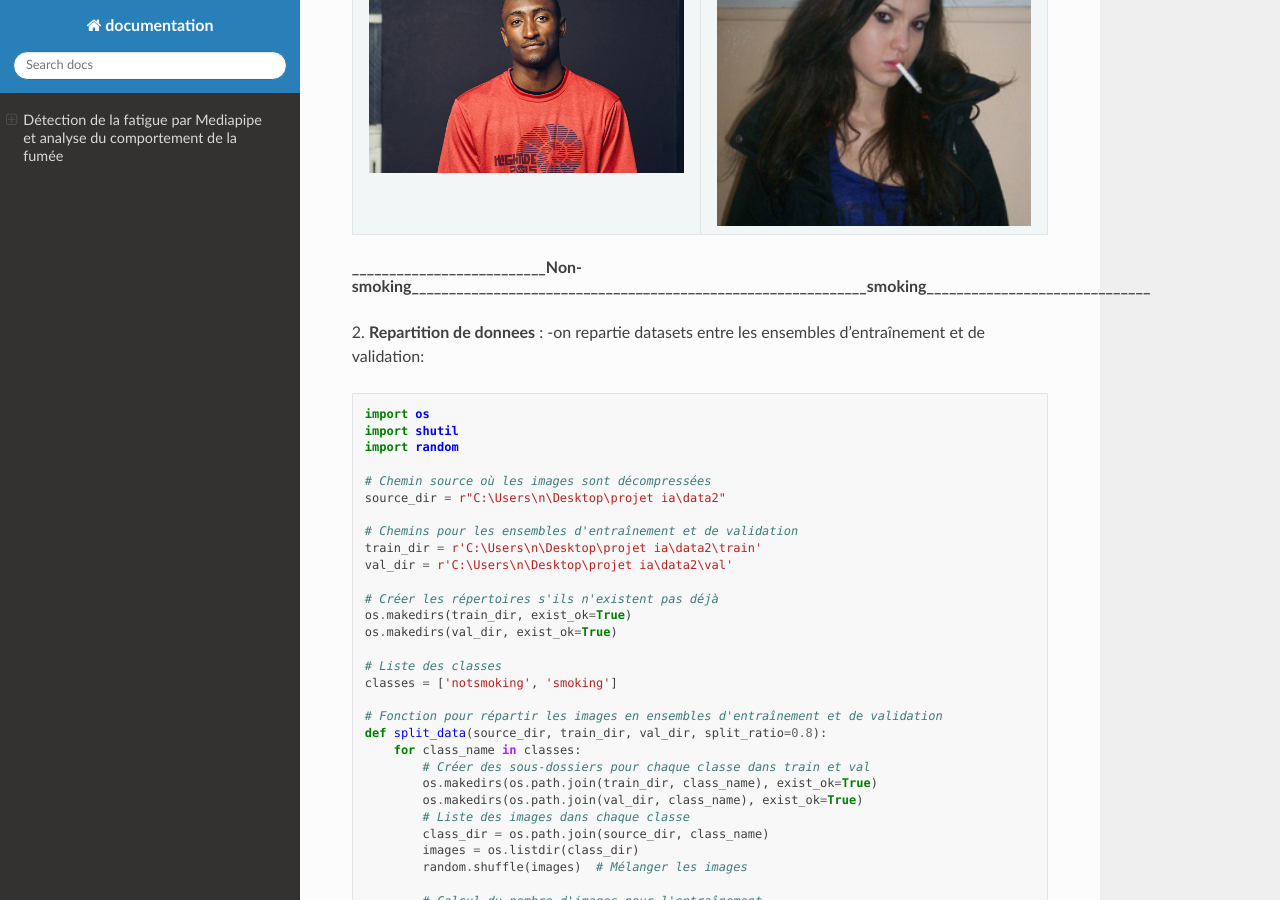
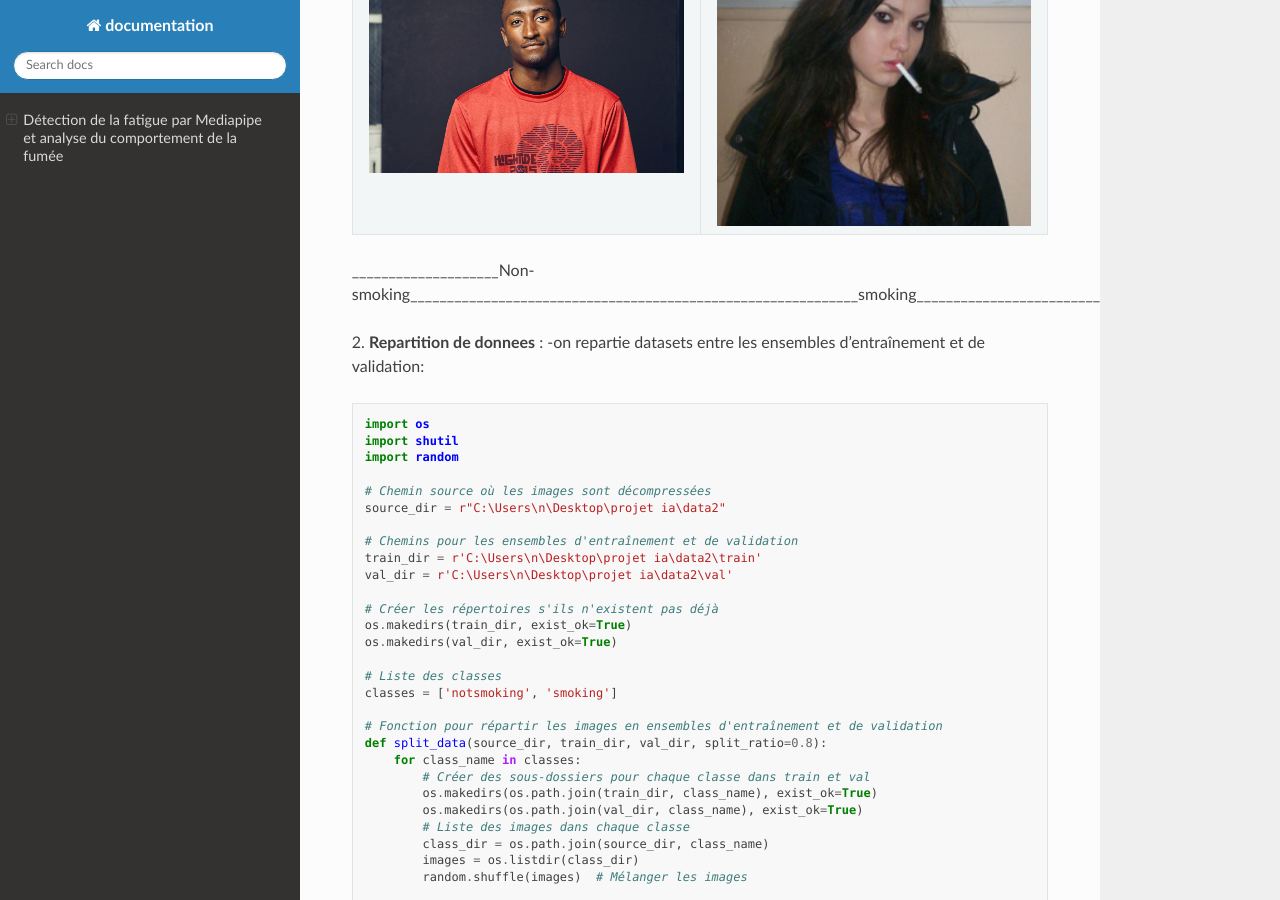
Before and after one commit to fatimafadili/detection, a Sphinx documentation site: the page built from source/index.rst, in a window 1280 px wide and 900 px high, scrolled down 7643 px. Built offline with Sphinx 7.4.7 and the Read the Docs theme 3.1.0, drawn with Linux system fonts in a browser that asks for light colours; some of the changed text lies outside the part shown.

```diff
--- a/source/index.rst
+++ b/source/index.rst
@@ -371,8 +371,8 @@ exemple de data :
      - .. image:: image/smok64.jpg
          :alt: Image 2
          :width: 500px
-__________________________Non-smoking_____________________________________________________________smoking______________________________
-                          ===========                                                             =======
+____________________Non-smoking_____________________________________________________________smoking_________________________
+
 
 2. **Repartition de donnees** :
 -on repartie datasets entre les ensembles d'entraînement et de validation:
@@ -1211,7 +1211,7 @@ l'interface "Détection de Fatigue et Fumée en Temps Réel" est élégante et i
 
 Sur la barre latérale gauche 🔧, les utilisateurs peuvent activer ou désactiver la détection avec une case à cocher, tout en ajustant un seuil d'alerte grâce à un curseur interactif. Une fois activée, la vidéo de la webcam s'affiche au centre avec un traitement en direct. En cas de fatigue détectée (basée sur l'ouverture des yeux et de la bouche) ou de fumée détectée via le modèle CNN, des alertes visuelles apparaissent à l'écran. Le tout est harmonisé par un fond clair, des titres bleus et des instructions simples pour une navigation intuitive.
 
-screenshoot apres activation de la camera :
+screenshoot apres l'activation de la camera :
 
 - .. image:: image/15.png
          :alt: Image 1
```
